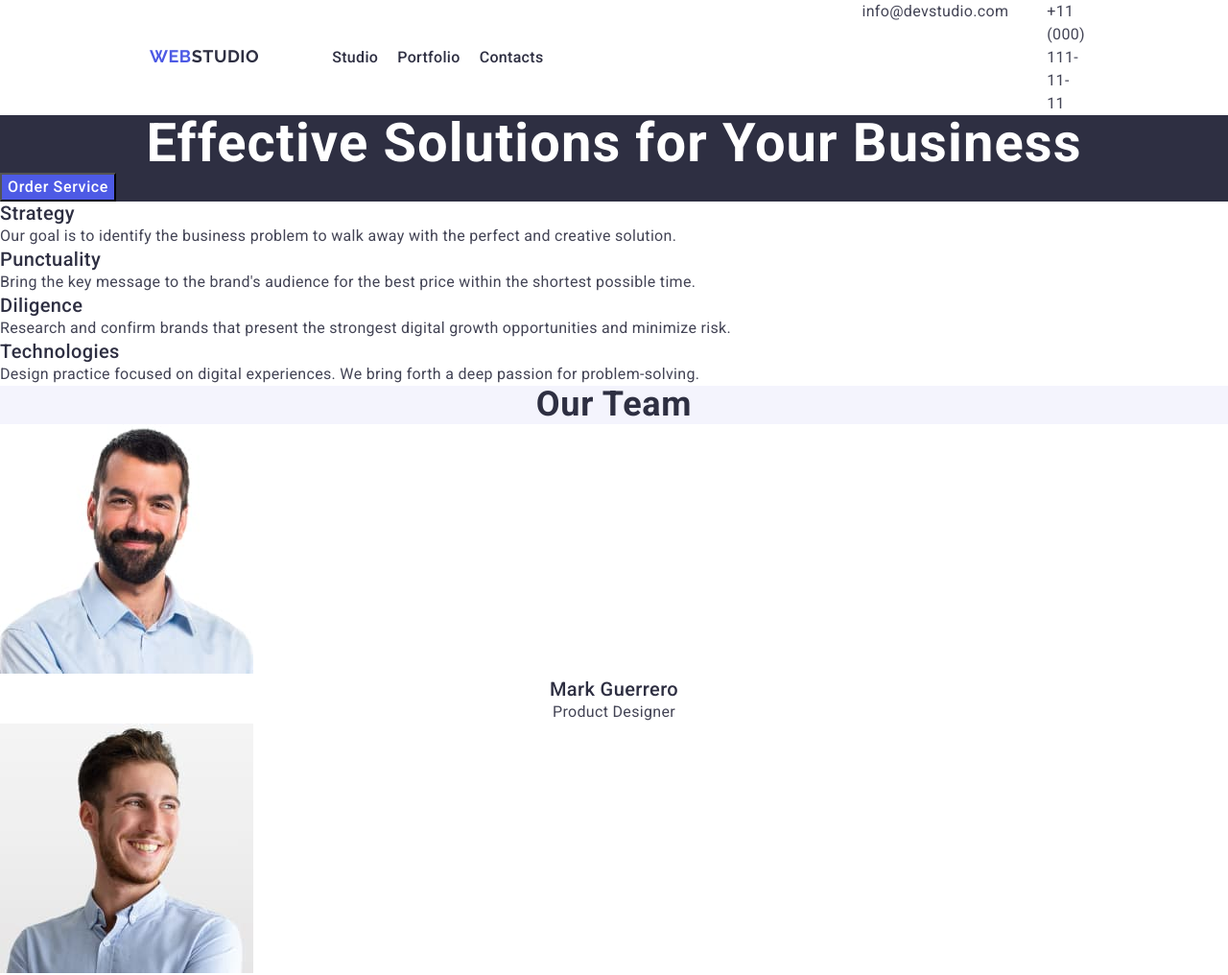
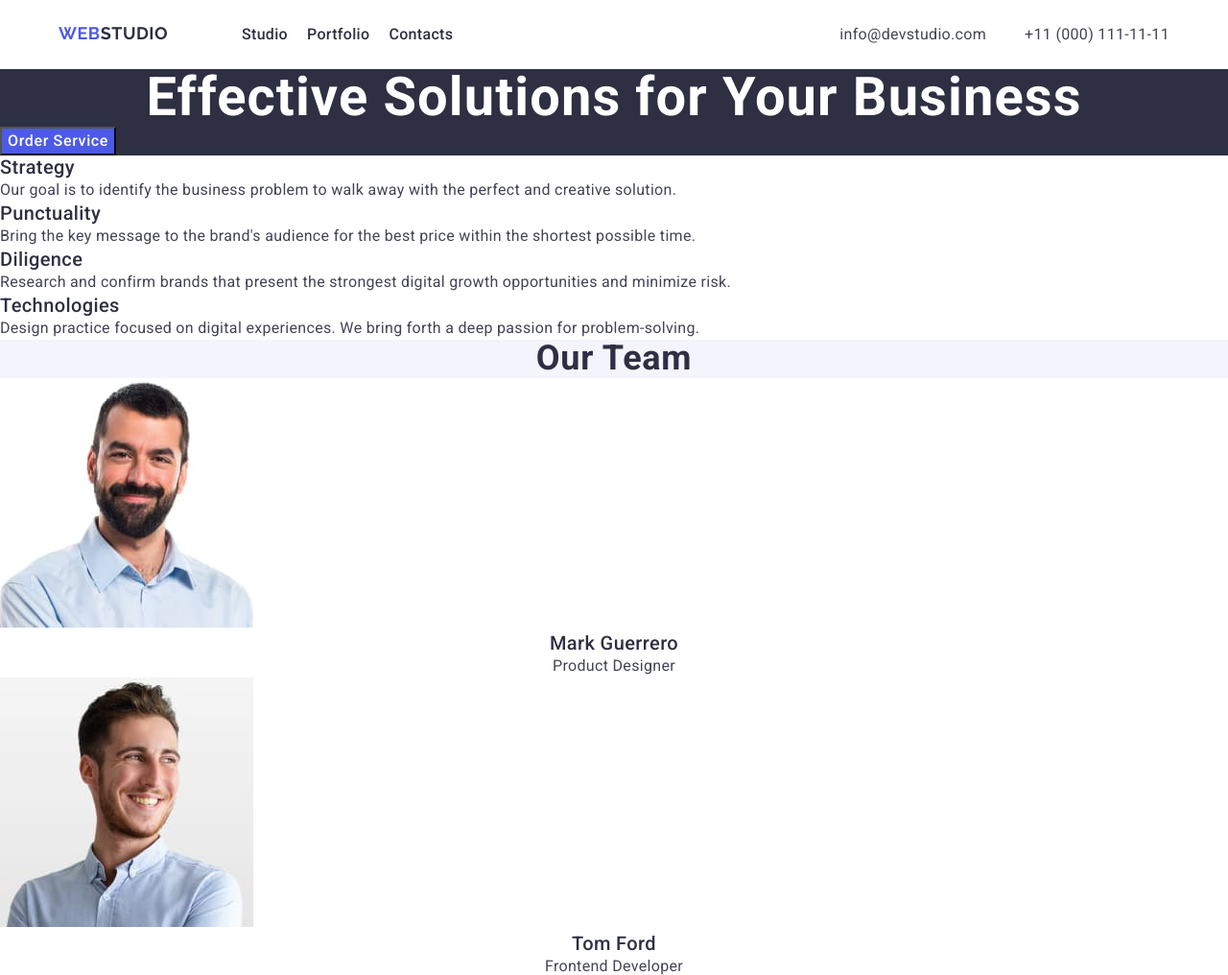
Before and after one commit to tms-zngs/goit-markup-hw-03, a plain HTML site: page index.html in a window 1280 px wide. Shown: the top 1016 px of the page at 96% size. Drawn offline with nearby package versions, Linux system fonts and the light colour scheme.

Commit message:
header-flexbox-added

```diff
--- a/css/styles.css
+++ b/css/styles.css
@@ -27,17 +27,23 @@ a {
   text-decoration: none;
 }
 
-header .container {
+.page-header .container {
+  width: 1158px;
+  margin: 0 auto;
+  padding: 0 auto;
   display: flex;
   justify-content: space-between;
   align-items: center;
-  margin: 0 auto;
+}
+
+nav {
+  display: flex;
 }
 
 .logo {
-  display: flex;
-  margin: 24px 76px 24px 156px;
-  text-decoration: none;
+  margin: 24px 76px 24px 0;
+  width: 115px;
+  height: 24px;
   font-family: 'Raleway', sans-serif;
   font-weight: 700;
   font-size: 18px;
@@ -54,10 +60,6 @@ header .container {
   letter-spacing: 0.03em;
   text-transform: uppercase;
   color: #2e2f42;
-}
-
-nav {
-  display: flex;
 }
 
 .nav-list {
@@ -83,18 +85,16 @@ nav {
 
 .contacts {
   font-style: normal;
-  display: flex;
-  gap: 20px;
-  margin-right: 156px;
+  /* display: flex; */
 }
 
 .contacts-list {
   display: flex; /* Элементы списка расположены в линию */
   gap: 40px; /* Расстояние между контактами */
+  margin: 24px 0;
 }
 
 .contacts-link {
-  padding: 24px 0;
   font-size: 16px;
   line-height: 1.5;
   letter-spacing: 0.02em;
--- a/index.html
+++ b/index.html
@@ -20,7 +20,7 @@
     <title>Web Studio</title>
   </head>
   <body>
-    <header>
+    <header class="page-header">
       <div class="container">
         <nav>
           <a href="./index.html" class="logo header-logo"
```
